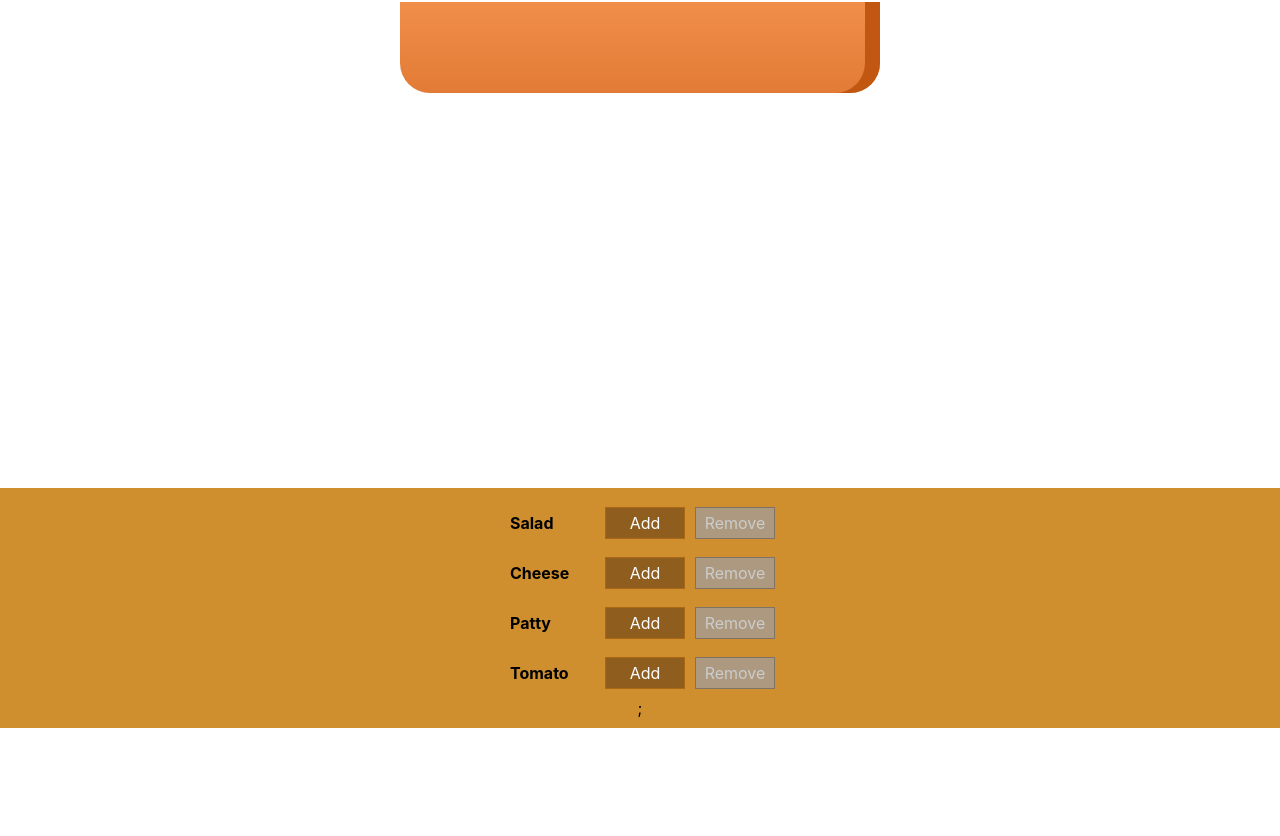
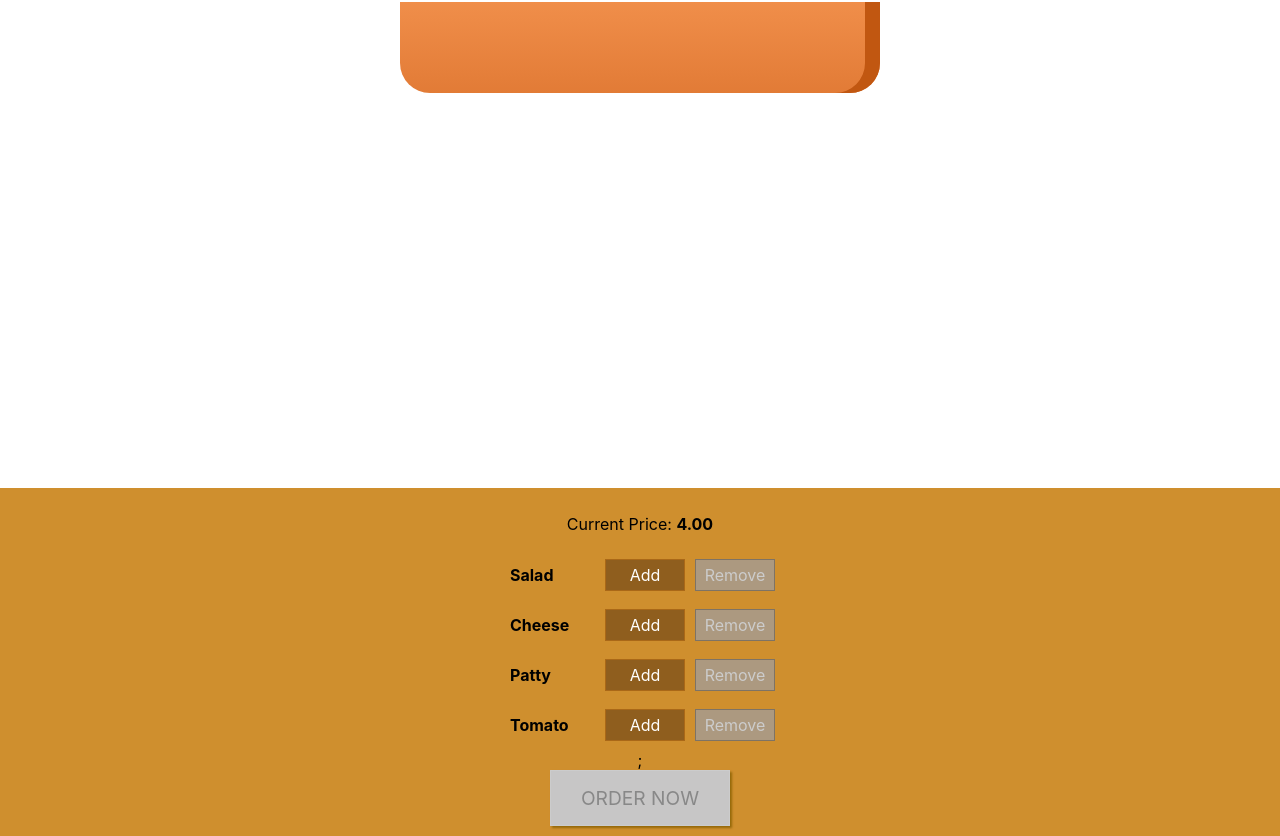
Before and after one commit to gaurav-aggarwall/Burger-Builder, a React (Create React App) app in the folder burger-builder/: page / in a window 1280 px wide. Shown: the part 248-1084 px from the top of the page. Before the commit the page ends 976 px from the top, so only its background shows below. Built offline with nearby package versions, Linux system fonts and the light colour scheme.

Commit message:
Order Button

```diff
--- a/burger-builder/src/components/Burger/Controls/Controls.css
+++ b/burger-builder/src/components/Burger/Controls/Controls.css
@@ -8,3 +8,44 @@
     margin: auto;
     padding: 10px 0;
 }
+
+.OrderNow {
+    background-color: #DAD735;
+    outline: none;
+    cursor: pointer;
+    border: 1px solid #966909;
+    color: #966909;
+    font-family: inherit;
+    font-size: 1.2em;
+    padding: 15px 30px;
+    box-shadow: 2px 2px 2px #966909;
+}
+
+.OrderNow:hover, .OrderNow:active {
+    background-color: #A0DB41;
+    border: 1px solid #966909;
+    color: #966909;
+}
+
+.OrderNow:disabled {
+    background-color: #C7C6C6;
+    cursor: not-allowed;
+    border: 1px solid #ccc;
+    color: #888888;
+}
+
+.OrderNow:not(:disabled) {
+    animation: enable 0.3s linear;
+}
+
+@keyframes enable {
+    0% {
+        transform: scale(1);
+    }
+    60% {
+        transform: scale(1.1);
+    }
+    100% {
+        transform: scale(1);
+    }
+}
--- a/burger-builder/src/components/Burger/Controls/Controls.js
+++ b/burger-builder/src/components/Burger/Controls/Controls.js
@@ -12,6 +12,7 @@
 
 const Controls = props => (
     <div className='Controls'>
+        <p>Current Price:  <strong>{props.price.toFixed(2)}</strong></p>
         {controlsArray.map(ctrl => (
             <BuildControl
                 key = {ctrl.label}
@@ -21,6 +22,9 @@
                 disabled = {props.disable[ctrl.type]}
             />
         ))};
+        <button
+            className = 'OrderNow'
+            disabled = {!props.purchaseable}>ORDER NOW</button>
     </div>
 );
 
--- a/burger-builder/src/containers/BurgerBuilder/BurgerBuilder.js
+++ b/burger-builder/src/containers/BurgerBuilder/BurgerBuilder.js
@@ -21,7 +21,8 @@
                 patty: 0,
                 cheese: 0
             },
-            totalPrice: 4
+            totalPrice: 4,
+            purchaseable: false
         }
 
         this.addIngredient = this.addIngredient.bind(this);
@@ -41,7 +42,8 @@
 
         this.setState({
             ingredients: ing,
-            totalPrice: newPrice
+            totalPrice: newPrice,
+            purchaseable: true
         });
     };
 
@@ -58,20 +60,24 @@
 
         const oldPrice = this.state.totalPrice;
         const newPrice = oldPrice - INGREDIENTS_PRICES[type];
+        const purchaseable = newPrice > 4;
 
         this.setState({
             ingredients: ing,
-            totalPrice: newPrice
+            totalPrice: newPrice,
+            purchaseable: purchaseable
         });
     };
 
     render(){
         const disabledInfo ={
             ...this.state.ingredients
-        }
+        };
+
         for(let key in disabledInfo){
             disabledInfo[key] = disabledInfo[key]<=0
         }
+
         return(
             <HOC>
                 <Burger ingredients = {this.state.ingredients} />
@@ -79,6 +85,8 @@
                     ingAdder = {this.addIngredient}
                     ingDeleter = {this.delIngredient}
                     disable = {disabledInfo}
+                    price = {this.state.totalPrice}
+                    purchaseable = {this.state.purchaseable}
                 />
             </HOC>
         );
```
